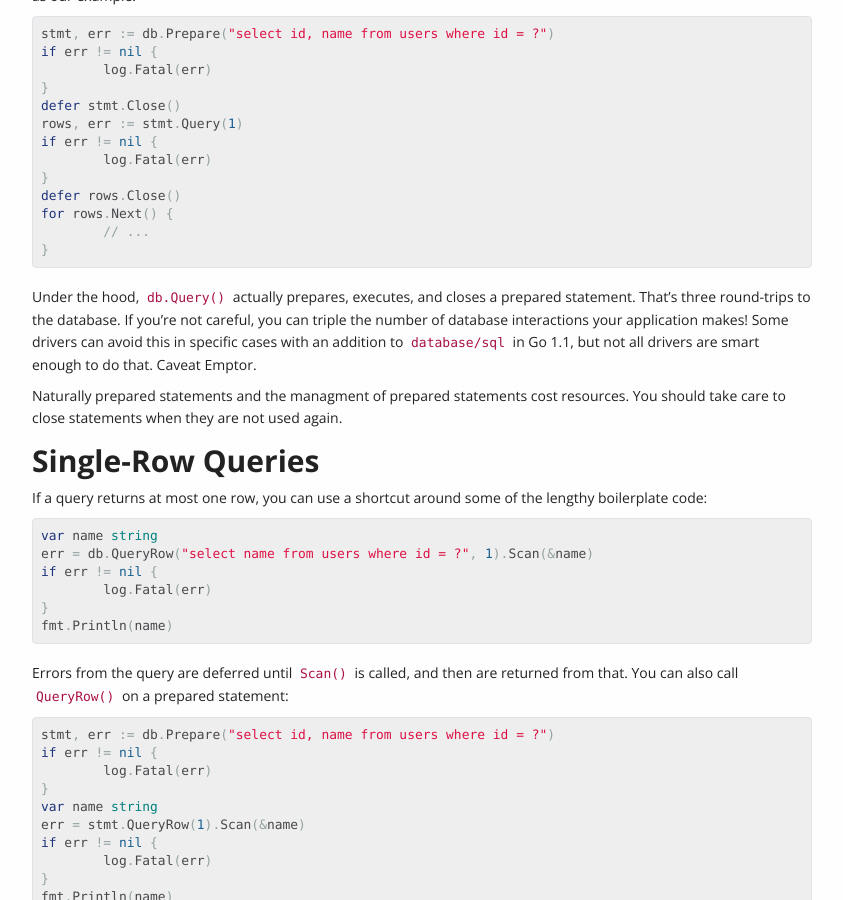
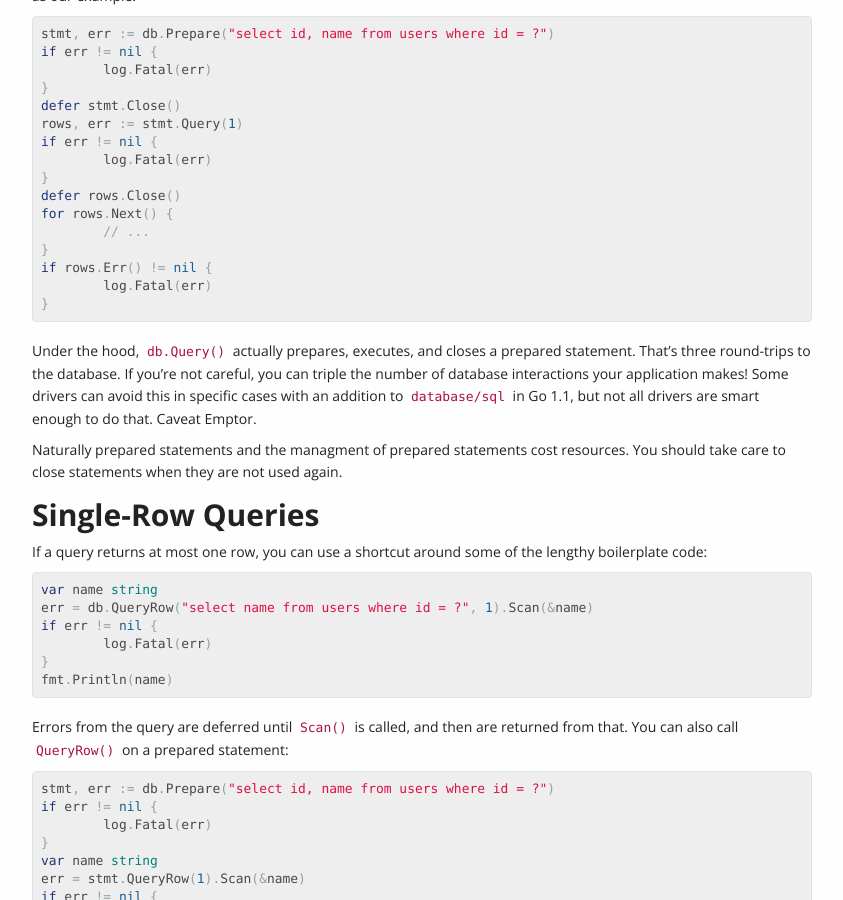
Before and after one commit to VividCortex/go-database-sql-tutorial, a Jekyll site: the page built from retrieving.md, in a window 1280 px wide and 900 px high, scrolled down 1623 px. Shown: the whole window, without its empty margins (298-1141 px from the left). Built offline with Jekyll 4.4.1, drawn with Linux system fonts in a browser that asks for light colours.

Commit message:
Handle rows.Err() correctly in the Prepare() example
Since this looks like an otherwise complete example and this mistake is
extremely common, make sure rows.Err() is looked at after the loop.

```diff
--- a/retrieving.md
+++ b/retrieving.md
@@ -112,6 +112,9 @@ defer rows.Close()
 for rows.Next() {
 	// ...
 }
+if rows.Err() != nil {
+	log.Fatal(err)
+}
 </pre>
 
 Under the hood, `db.Query()` actually prepares, executes, and closes a prepared
```
